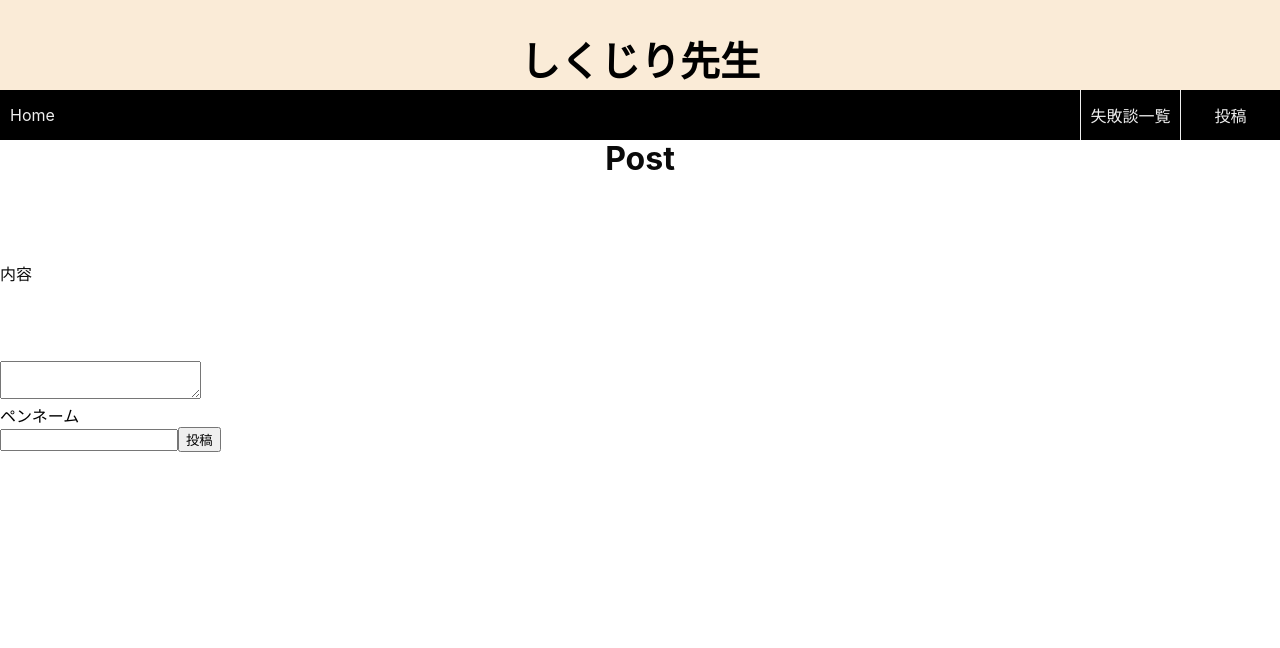
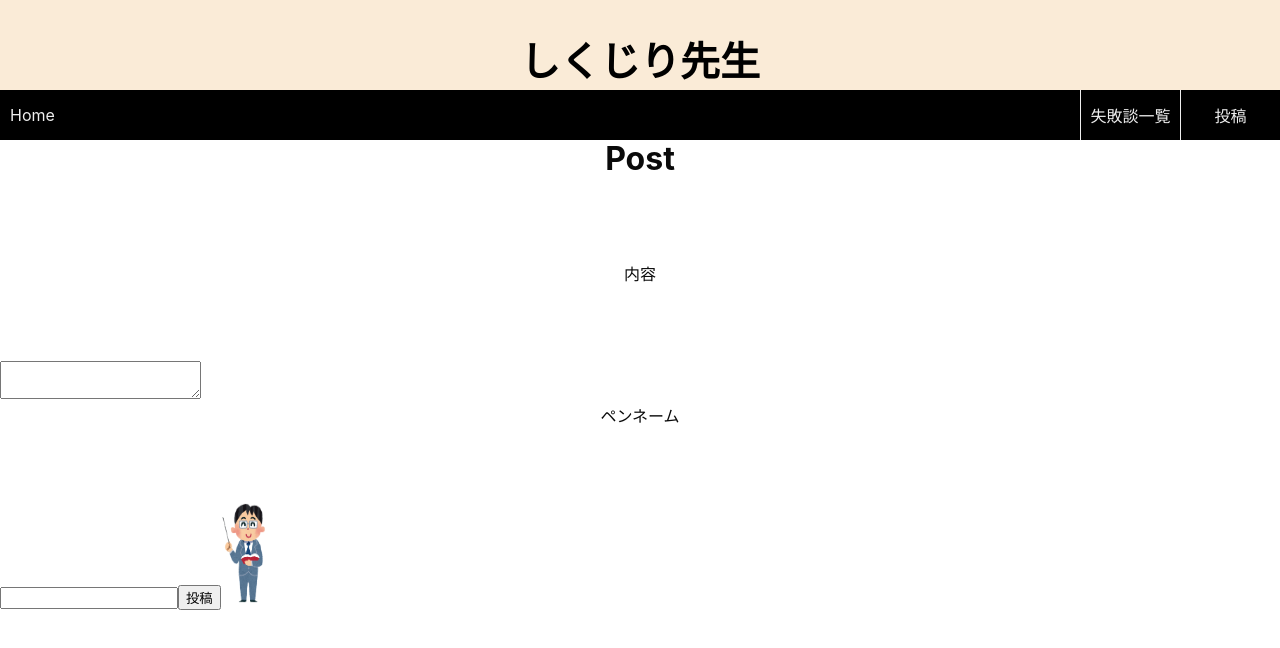
Before and after one commit to shikujiriSensei/sensei, a Vue app: page /post in a window 1280 px wide. Shown: the top 648 px of the page. Built offline with nearby package versions, Linux system fonts and the light colour scheme.

Commit message:
senseipost

```diff
--- a/src/views/Post.vue
+++ b/src/views/Post.vue
@@ -9,6 +9,7 @@
   <div class="name">ペンネーム</div>
   <input type="text" name="name" size="15" v-model="penName" />
   <button v-on:click="toukou">投稿</button>
+  <img src="../assets/sensei.png" alt="" width="50" height="100" />
 </template>
 
 <script>
@@ -52,14 +53,32 @@ export default {
 .naiyou {
   color: rgb(10, 10, 10);
   height: 100px;
-  display: table;
-  text-align: center;
+  display: flex;
+  justify-content: center;
+}
+.naiyou div {
+  display: table-cell;
+  vertical-align: middle;
+}
+.name {
+  color: rgb(10, 10, 10);
+  height: 100px;
+  display: flex;
+  justify-content: center;
+}
+.name div {
+  display: table-cell;
+  vertical-align: middle;
 }
 
 .toukoubotton {
   color: rgb(10, 10, 10);
   height: 100px;
   display: table;
-  text-align: center;
+  justify-content: center;
+}
+.toukoubotton div {
+  display: table-cell;
+  vertical-align: middle;
 }
 </style>
```
